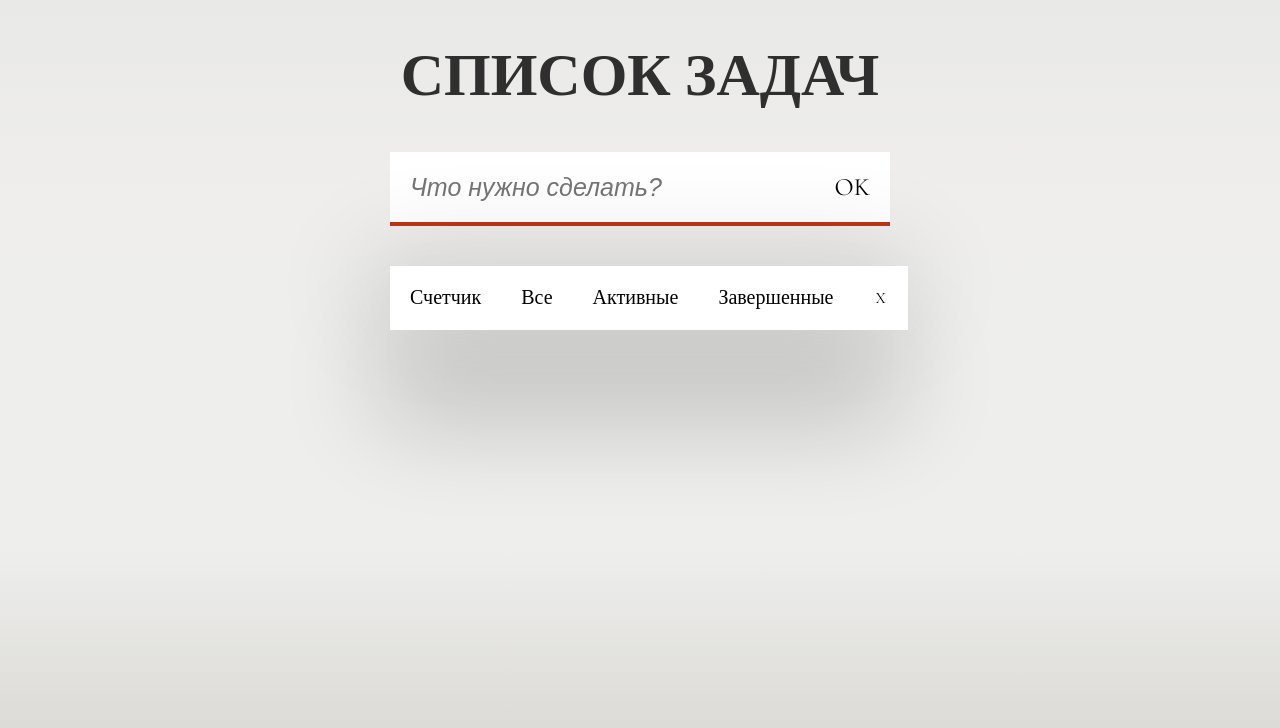
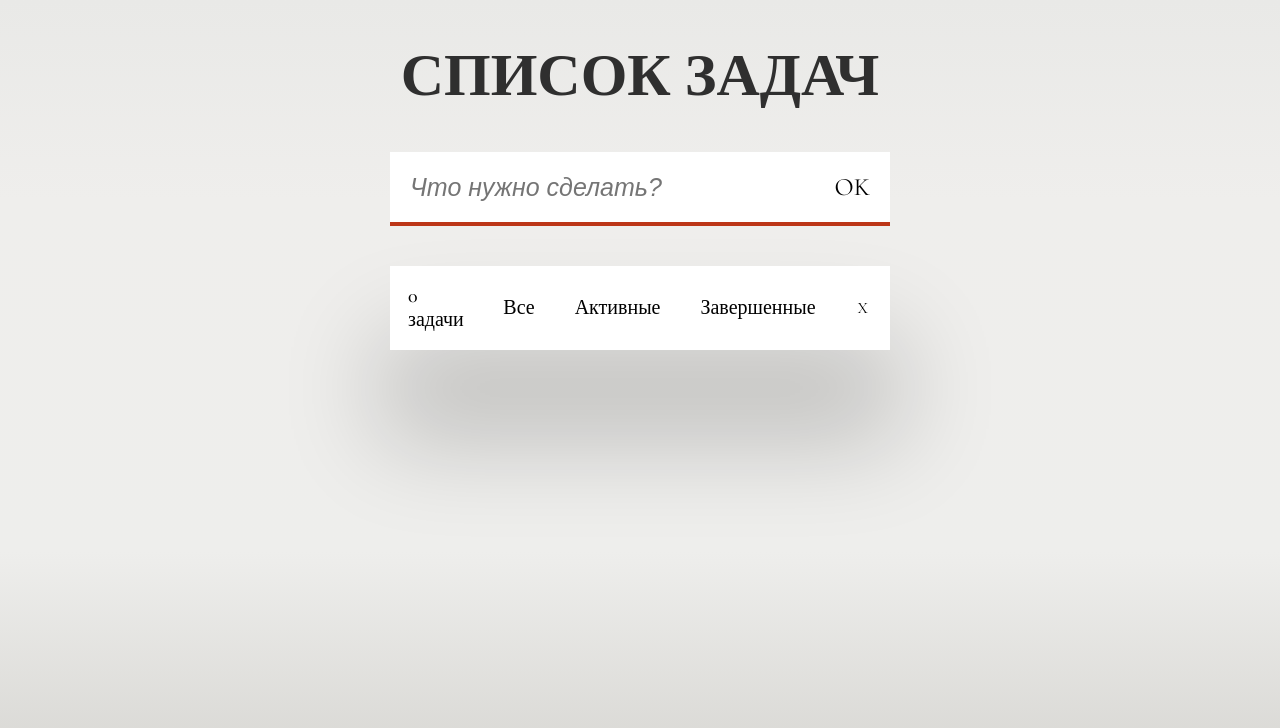
Before and after one commit to AlexKoloda/TODO-List, a React (Create React App) app in the folder my-app/: page / in a window 1280 px wide. Shown: the top 728 px of the page. Built offline with nearby package versions, Linux system fonts and the light colour scheme; a web font is replaced by a local one.

Commit message:
Добавлен счетчик

```diff
--- a/my-app/src/App.js
+++ b/my-app/src/App.js
@@ -1,5 +1,5 @@
 import TodoInput from "./components/Input";
-import TodoList from "./components/List";
+import TodoList from "./components/TodoList";
 import Footer from "./components/FooterNav";
 import Header from "./components/Header";
 import { useState } from "react";
@@ -10,13 +10,14 @@ const Todo = () => {
   const handleAddTask = (newTasks) => {
     setTasks((prev) => [...prev, newTasks]);
   }
+
+
   return (
-
     <div className="main__container">
       <Header />
       <TodoInput onAddTask={handleAddTask} />
       <TodoList tasks = {tasks} setTasks = {setTasks}/>
-      <Footer />
+      <Footer tasks = {tasks} />
     </div>
   );
 };
--- /dev/null
+++ b/my-app/src/TodoItem.js
@@ -0,0 +1,44 @@
+
+
+
+
+const TodoItem = ({tasks, setTasks}) => {
+
+    console.log(tasks)
+
+    const handleClickDelete = (id) => {
+        setTasks(tasks.filter((e) => e !== tasks.id ));
+      };
+      const handleClickComplete = (id) => {
+        console.log('TODO Сделать текст зачеркунтым');
+      };
+
+
+    return(
+         tasks.map((task) => (
+
+        <li className="main__item" key={task.id}>
+        <div
+        className="main__checkbox"
+        onClick={() => handleClickComplete(task.id)}
+        ></div>
+          {task.text}
+          <button
+            className="main__delete"
+            type="submit"
+            onClick={() => handleClickDelete(task.id)}
+          >
+            x
+          </button>
+        </li>
+
+      ))
+    )
+}
+
+
+
+
+
+
+export default TodoItem;
--- a/my-app/src/components/FooterNav.js
+++ b/my-app/src/components/FooterNav.js
@@ -1,7 +1,10 @@
-const Footer = () => {
+import TodoCount from "./TodoCount";
+
+const Footer = (props) => {
+
   return (
     <nav className="footer__nav">
-      <span className="footer__text">Счетчик</span>
+    <TodoCount tasks = {props.tasks}/>
       <ul className="footer__list">
         <li>
           <button className="footer__button">Все</button>
--- a/my-app/src/components/Header.js
+++ b/my-app/src/components/Header.js
@@ -5,6 +5,4 @@ const Header = () => {
     </header>
   );
 };
-
-
 export default Header;
--- a/my-app/src/components/Input.js
+++ b/my-app/src/components/Input.js
@@ -1,20 +1,31 @@
 import { useState } from "react";
 
-const TodoInput = ({onAddTask}) => {
+const TodoInput = ({ onAddTask }) => {
   const [inputValue, setInputValue] = useState("");
+  let id = 0;
 
   const handleClick = () => {
-    if (!inputValue.trim() ) {
+    if (!inputValue.trim()) {
       return;
     }
-    onAddTask(inputValue);
-    setInputValue('');
+
+    const newTask = {
+      id: createUniqueId(),
+      text: inputValue,
+      isCompleted: false,
+    };
+
+    onAddTask(newTask);
+    setInputValue("");
   };
-
 
   const handleChange = (event) => {
     setInputValue(event.target.value);
   };
+
+  const createUniqueId = (id) => {
+    return  id +=1;
+  }
 
   return (
     <form
@@ -29,15 +40,11 @@ const TodoInput = ({onAddTask}) => {
         value={inputValue}
         onChange={handleChange}
       />
-      <button
-        className="main__submit"
-        type="submit"
-        onClick={handleClick}
-      >OK</button>
+      <button className="main__submit" type="submit" onClick={handleClick}>
+        OK
+      </button>
     </form>
   );
 };
 
-
-
 export default TodoInput;
--- a/my-app/src/components/List.js
+++ /dev/null
@@ -1,26 +0,0 @@
-const TodoList = ({ tasks, setTasks }) => {
-  const handleClickDelete = (key) => {
-    setTasks(tasks.filter((e) => e !== tasks[key]));
-  };
-  return (
-    <section className="main">
-      <ul className="main__list">
-        {tasks.map((item, index) => (
-          <li className="main__item" key={index}>
-            <div className="main__checkbox"></div>
-            {item}
-            <button
-              className="main__delete"
-              type="submit"
-              onClick={() => handleClickDelete(index)}
-            >
-              x
-            </button>
-          </li>
-        ))}
-      </ul>
-    </section>
-  );
-};
-
-export default TodoList;
--- /dev/null
+++ b/my-app/src/components/TodoCount.js
@@ -0,0 +1,33 @@
+import { useState } from "react";
+import { useEffect } from 'react';
+
+ const TodoCount = (props) => {
+  const [countNumber, setCountNumber] = useState(0)
+  const [countText, setCountText] = useState('задач')
+
+  useEffect(() => {
+    !props.tasks.length ? setCountNumber(0) : setCountNumber(props.tasks.length);
+
+    switch (true) {
+      case props.tasks.length === 1:
+      setCountText('задача');
+      break;
+
+      case props.tasks.length <= 4:
+      setCountText('задачи')
+      break;
+
+      default:
+      setCountText('задач')
+    }
+ }, [props.tasks.length])
+    return (
+      <span
+      className="footer__text"
+      >
+      {countNumber} {countText}
+      </span>
+    )
+}
+
+export default TodoCount;
--- /dev/null
+++ b/my-app/src/components/TodoList.js
@@ -0,0 +1,13 @@
+import TodoItem from "../TodoItem";
+
+const TodoList = ({ tasks, setTasks }) => {
+  return (
+    <section className="main">
+      <ul className="main__list">
+        <TodoItem tasks={tasks} setTasks={setTasks} />
+      </ul>
+    </section>
+  );
+};
+
+export default TodoList;
--- a/my-app/src/index.css
+++ b/my-app/src/index.css
@@ -95,15 +95,25 @@ li .main__submit {
   color: white;
 }
 
+
+
+.main::after {
+  box-shadow: 0px 40px 100px 23px rgba(0, 0, 0, 0.2);
+}
+
 .main__list {
   list-style: none;
   margin: 20px 0 0;
   padding: 0;
   background-color: white;
   transition: 0.5s;
+
+  box-shadow: 0 1px 1px rgba(0, 0, 0, 0.2), 0 8px 0 -3px #f6f6f6, 0 9px 1px -3px rgba(0, 0, 0, 0.2), 0 16px 0 -6px #f6f6f6, 0 17px 2px -6px rgba(0, 0, 0, 0.2);
+}
+.main__list::before {
   box-shadow: 0px 40px 100px 23px rgba(0, 0, 0, 0.2);
+}
 
-}
 
 .main__item {
   display: flex;
@@ -181,7 +191,7 @@ text-align: start;
 }
 
 .footer__text {
-  padding: 20px;
+  padding: 18px;
 }
 
 .footer__button {
```
Lines whose indentation alone changed are shown as unchanged.
